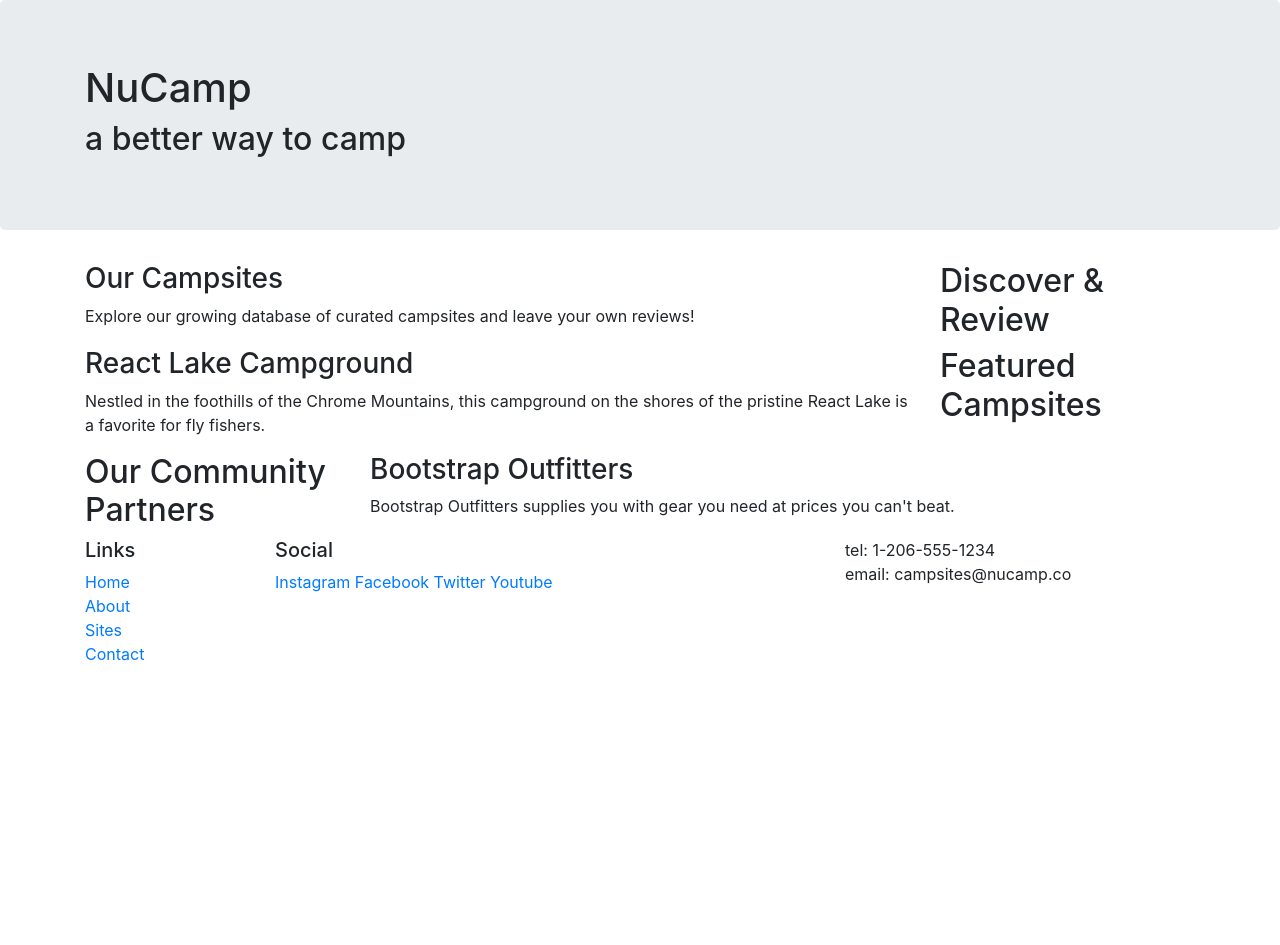
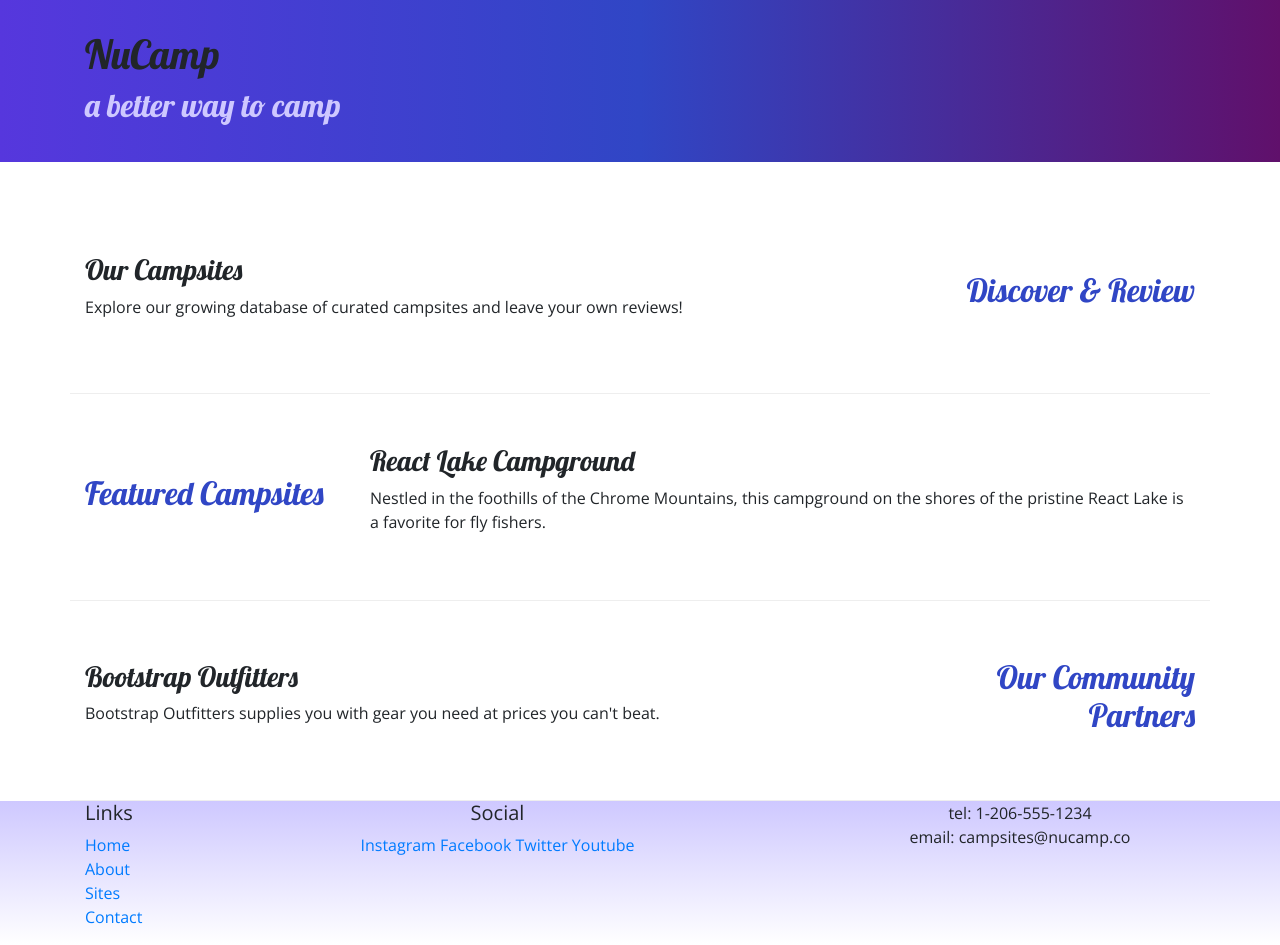
Before and after one commit to ramstush/nucamp-bootstrap, a website: page index.html in a window 1280 px wide. Before the commit the page ends 800 px from the top, so only its background shows below. Drawn offline with nearby package versions, Linux system fonts and the light colour scheme.

Commit message:
added css/ directory. Finished first bootstrap exercise

```diff
--- /dev/null
+++ b/css/styles.css
@@ -0,0 +1,24 @@
+body {
+    font-family: "Open Sans", sans-serif
+}
+h1,h2,h3 {
+    font-family: "Lobster", cursive
+}
+h2 {
+    color: #3046C5;
+}
+header h2 {
+    color: #CEC8FF;
+}
+footer {
+    background-image: linear-gradient(#CEC8FF, white);
+}
+.jumbotron {
+    padding: 30px;
+    background-image: linear-gradient(to right, #5637DD, #3046C5, #60106B);
+}
+.row-content {
+    padding: 50px 0;
+    border-bottom: 1px ridge;
+    min-height: 200px;
+}
--- a/index.html
+++ b/index.html
@@ -7,10 +7,14 @@
         <!--Bootstrap CSS-->
         <link rel="stylesheet" href="node_modules/bootstrap/dist/css/bootstrap.min.css" />
 
+        <!--Additional CSS must be placed after Bootstrap CSS -->
+        <link rel="stylesheet" href="https://fonts.googleapis.com/css?family=Lobster|Open+Sans" />
+        <link rel="stylesheet" href="css/styles.css" />
+
         <title>NuCamp: A Better Way To Camp</title>
     </head>
     <body>
-        <header class="jumbotron">
+        <header class="jumbotron jumbotron-fluid">
             <div class="container">
                 <div class="row">
                     <div class="col">
@@ -22,9 +26,9 @@
         </header>
 
         <div class="container">
-            <div class="row">
+            <div class="row row-content align-items-center">
                 <div class="col-sm-4 order-sm-last col-md-3">
-                    <h2>Discover & Review</h2>
+                    <h2 class="text-sm-right">Discover & Review</h2>
                 </div>
                 <div class="col">
                     <h3>Our Campsites</h3>
@@ -32,8 +36,8 @@
                 </div>
             </div>
 
-            <div class="row">
-                <div class="col-sm-4 order-sm-last col-md-3">
+            <div class="row row-content align-items-center">
+                <div class="col-sm-4 col-md-3">
                     <h2>Featured Campsites</h2>
                 </div>
                 <div class="col">
@@ -42,9 +46,9 @@
                 </div>
             </div>
 
-            <div class="row">
-                <div class="col-sm-4 col-md-3">
-                    <h2>Our Community Partners</h2>
+            <div class="row row-content align-items-center">
+                <div class="col-sm-4  order-sm-last col-md-3">
+                    <h2 class="text-sm-right">Our Community Partners</h2>
                 </div>
                 <div class="col">
                     <h3>Bootstrap Outfitters</h3>
@@ -65,14 +69,14 @@
                             <li><a href="#">Contact</a></li>
                         </ul>
                     </div>
-                    <div class="col-6 col-sm-5">
+                    <div class="col-6 col-sm-5 text-center">
                         <h5>Social</h5>
                         <a href="http://instagram.com/">Instagram</a>
                         <a href="http://facebook.com/">Facebook</a>
                         <a href="http://twitter.com/">Twitter</a>
                         <a href="http://youtube.com/">Youtube</a>
                     </div>
-                    <div class="col-sm-4 offset-1">
+                    <div class="col-sm-4 offset-1 text-center">
                         tel: 1-206-555-1234 <br/>
                         email: campsites@nucamp.co
                     </div>
```
